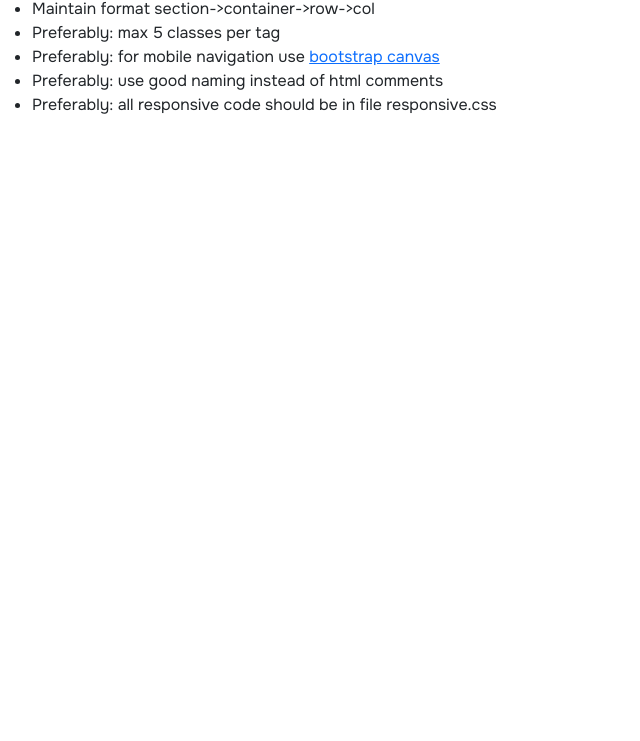
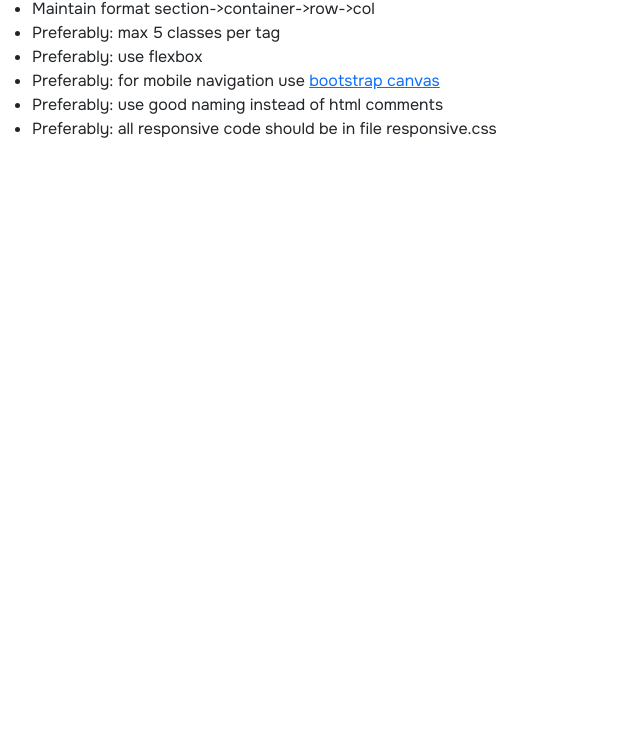
Before and after one commit to danielungureany/template, a plain HTML site: page index.html in a window 1280 px wide. Shown: the part 59-800 px from the top of the page, without its empty margins (0-640 px from the left). Drawn offline with Linux system fonts and the light colour scheme.

Commit message:
template commit

```diff
--- a/index.html
+++ b/index.html
@@ -17,6 +17,7 @@
 <ul>
     <li>Maintain format section->container->row->col</li>
     <li>Preferably: max 5 classes per tag</li>
+    <li>Preferably: use flexbox</li>
     <li>Preferably: for mobile navigation use <a href="https://getbootstrap.com/docs/5.3/components/navbar/#offcanvas" target="_blank">bootstrap canvas</a></li>
     <li>Preferably: use good naming instead of html comments</li>
     <li>Preferably: all responsive code should be in file responsive.css</li>
```
